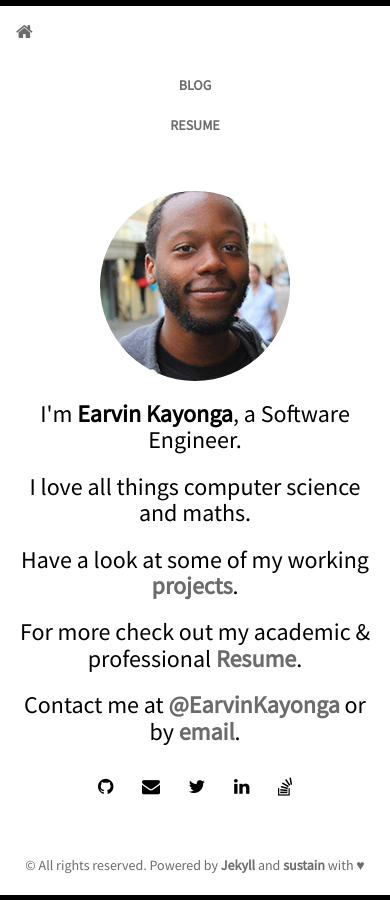
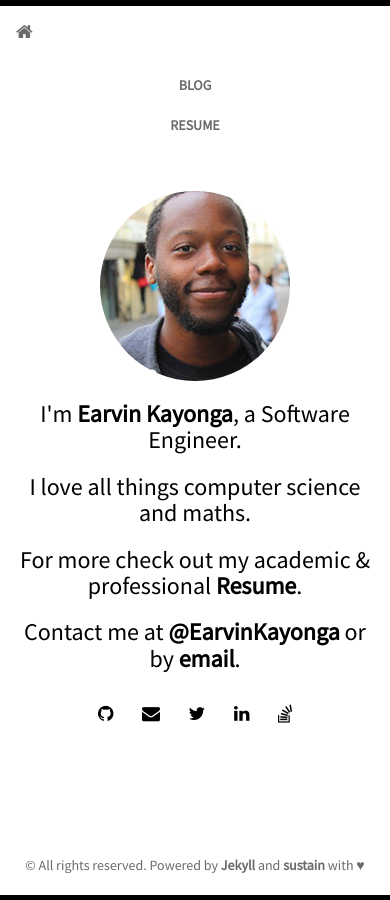
Before and after one commit to EarvinKayonga/earvin, a Jekyll site: the page built from blog/index.html, in a window 390 px wide. Built offline with Jekyll 4.4.1, drawn with Linux system fonts in a browser that asks for light colours; Markdown is read by kramdown in place of the engine named in the settings; the list of posts is cut into pages by our own code.

Commit message:
Front page seems to be done

```diff
--- a/blog/index.html
+++ b/blog/index.html
@@ -3,9 +3,9 @@ layout: home
 ---
 
 <div class="video-container">
-	<video class="hidden-md hidden-sm hidden-xs" id="home-video" src="{{ baseurl }} /static/video/abcd.mp4" autoplay="autoplay" loop="loop">
-		<source src="{{ baseurl }} static/videos/abcd.mp4" type="video/mp4">
-		<source src="{{ baseurl }} static/videos/home.mp4" type="video/mp4">
+	<video class="hidden-md hidden-sm hidden-xs black-background" id="home-video" src="{{ baseurl }}/static/video/abcd.mp4" autoplay="autoplay" loop="loop">
+		<source src="{{ baseurl }}static/videos/abcd.mp4" type="video/mp4">
+		<source src="{{ baseurl }}static/videos/home.mp4" type="video/mp4">
 	</video>
 </div>
 
@@ -16,7 +16,7 @@ layout: home
 	  </div>
 	  <h3>I'm <strong>{{ site.author }}</strong>, a Software Engineer.</h3>
 	  <h3>I love all things computer science and maths.</h3>
-	  <h3>Have a look at some of my working <a href="{{ site.baseurl }}/projects.html"> projects</a>.</h3>
+	  <!--<h3>Have a look at some of my working <a href="{{ site.baseurl }}/projects.html"> projects</a>.</h3>-->
 	  <h3>For more check out my academic &amp; professional <a href="http://biomadeira.github.io/vitae">Resume</a>.</h3>
 	  <h3>Contact me at <a href="http://twitter.com/{{ site.twitter }}">@{{ site.twitter }}</a> or by <a href="mailto:{{ site.email }}">email</a>.</h3>
 	  {% include social.html %}
--- a/blog/static/css/main.css
+++ b/blog/static/css/main.css
@@ -90,6 +90,10 @@ html, body {
         background-color: #ffffff;
     }
     section#about{
+      color: black !important;
+    }
+
+    section#about a{
       color: black !important;
     }
 }
@@ -206,3 +210,15 @@ div.footer {
   opacity: .8;
   overflow: hidden;
 }
+
+section#about{
+  color: white;
+}
+
+section#about a{
+  color: white;
+}
+
+.black-background{
+  background: black;
+}
```
